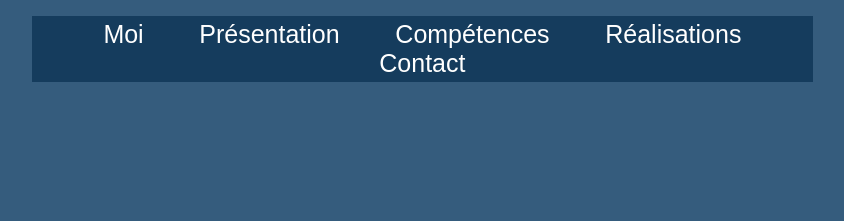
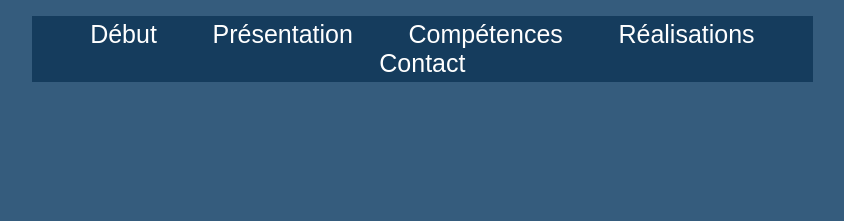
Before and after one commit to OldSchoolling/marcovanbecelaere.github.io, a plain HTML site: page index.html in a window 1280 px wide. Shown: the top 221 px of the page, without its empty margins (224-1068 px from the left). Drawn offline with Linux system fonts and the light colour scheme.

Commit message:
Update index.html

```diff
--- a/index.html
+++ b/index.html
@@ -18,7 +18,7 @@
 
   <div class="Navbar">
   	<ul>
-  		<li><a href="#home">Moi</a></li>
+  		<li><a href="#home">Début</a></li>
   		<li><a href="#pres">Présentation</a></li>
   		<li><a href="#comp">Compétences</a></li>
   		<li><a href="#real">Réalisations</a></li>
```
